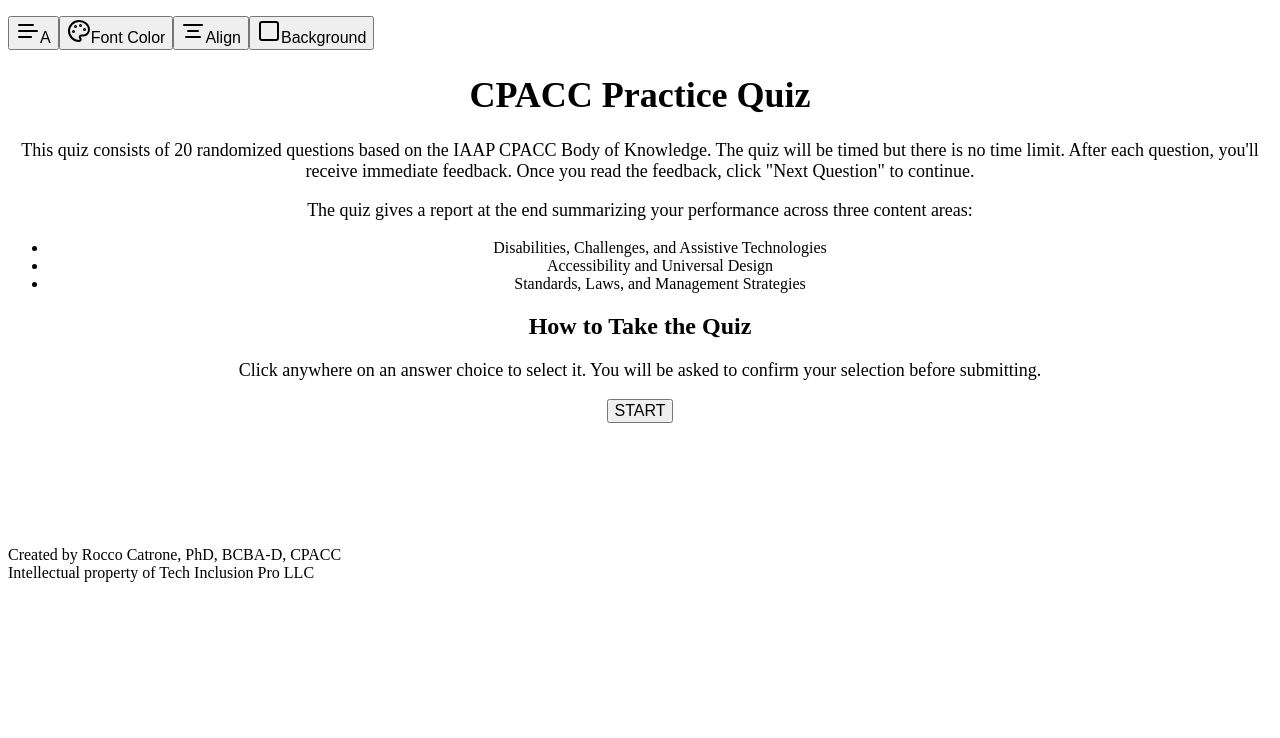
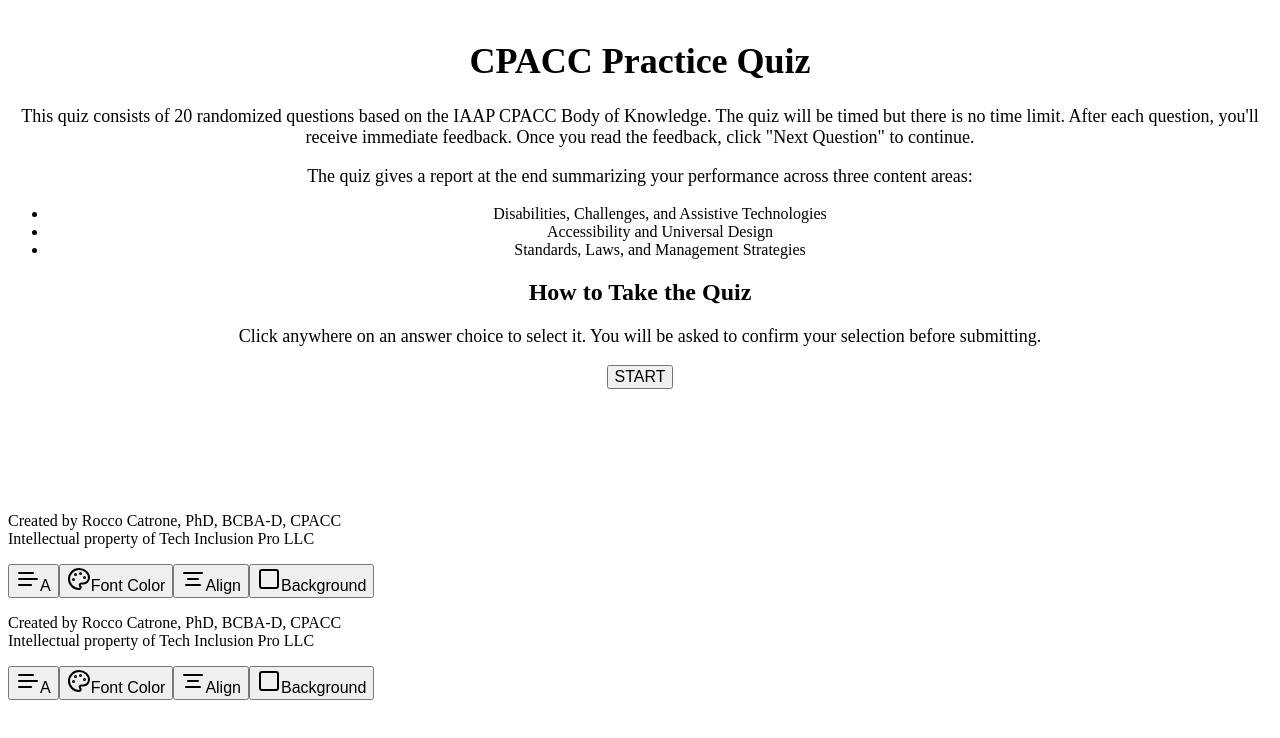
Before and after one commit to Tech-Inclusion-Pro/cpacc-prep-ace, a React (Vite) app: page / in a window 1280 px wide. Shown: the top 738 px of the page. Built offline with nearby package versions, Linux system fonts and the light colour scheme.

Commit message:
Move accessibility buttons to footer
Move accessibility buttons to the footer and apply background color to quiz options.

```diff
--- a/src/App.tsx
+++ b/src/App.tsx
@@ -7,7 +7,7 @@ import Index from "./pages/Index";
 import NotFound from "./pages/NotFound";
 import { TooltipProvider } from "@/components/ui/tooltip";
 import { AccessibilityProvider } from "./context/AccessibilityContext";
-import AccessibilityNavbar from "./components/AccessibilityNavbar";
+import Footer from "./components/Footer";
 
 const queryClient = new QueryClient();
 
@@ -19,7 +19,6 @@ const App = () => (
         <Sonner />
         <BrowserRouter>
           <div className="flex flex-col min-h-screen">
-            <AccessibilityNavbar />
             <div className="flex-grow">
               <Routes>
                 <Route path="/" element={<Index />} />
@@ -27,6 +26,7 @@ const App = () => (
                 <Route path="*" element={<NotFound />} />
               </Routes>
             </div>
+            <Footer />
           </div>
         </BrowserRouter>
       </TooltipProvider>
--- a/src/components/AccessibilityNavbar.tsx
+++ b/src/components/AccessibilityNavbar.tsx
@@ -43,8 +43,8 @@ const AccessibilityNavbar: React.FC = () => {
   };
 
   return (
-    <nav className="border-b p-2 bg-background" aria-label="Accessibility options">
-      <div className="max-w-screen-xl mx-auto flex justify-end gap-2">
+    <nav className="p-2 bg-background" aria-label="Accessibility options">
+      <div className="max-w-screen-xl mx-auto flex justify-center gap-2 flex-wrap">
         {/* Font Size Button */}
         <Popover>
           <PopoverTrigger asChild>
--- a/src/components/Footer.tsx
+++ b/src/components/Footer.tsx
@@ -1,14 +1,20 @@
 
 import React from 'react';
+import AccessibilityNavbar from './AccessibilityNavbar';
 
 const Footer: React.FC = () => {
   return (
-    <footer className="py-4 px-4 text-center text-xs text-gray-600 border-t mt-auto">
-      <p>
-        Created by Rocco Catrone, PhD, BCBA-D, CPACC
-        <br />
-        Intellectual property of Tech Inclusion Pro LLC
-      </p>
+    <footer className="border-t mt-auto">
+      <div className="py-4 px-4 text-center text-xs text-gray-600">
+        <p>
+          Created by Rocco Catrone, PhD, BCBA-D, CPACC
+          <br />
+          Intellectual property of Tech Inclusion Pro LLC
+        </p>
+      </div>
+      <div className="border-t">
+        <AccessibilityNavbar />
+      </div>
     </footer>
   );
 };
--- a/src/components/QuizQuestion.tsx
+++ b/src/components/QuizQuestion.tsx
@@ -2,6 +2,7 @@
 import React, { useState } from 'react';
 import { Button } from '@/components/ui/button';
 import { QuizQuestion } from '@/types';
+import { useAccessibility } from '@/context/AccessibilityContext';
 
 interface QuizQuestionProps {
   question: QuizQuestion;
@@ -18,6 +19,7 @@ const QuizQuestionComponent: React.FC<QuizQuestionProps> = ({
 }) => {
   const [selectedOption, setSelectedOption] = useState<number | null>(null);
   const [confirmed, setConfirmed] = useState(false);
+  const { backgroundColor } = useAccessibility();
 
   const handleOptionClick = (index: number) => {
     if (!confirmed) {
@@ -43,7 +45,10 @@ const QuizQuestionComponent: React.FC<QuizQuestionProps> = ({
   };
 
   const getOptionStyle = (index: number) => {
-    const styles: React.CSSProperties = {};
+    const styles: React.CSSProperties = {
+      backgroundColor: 'var(--bg-color)',
+      color: 'var(--text-color)'
+    };
 
     if (selectedOption === index) {
       styles.borderColor = `var(--text-color)`;
--- a/src/components/ResultsPage.tsx
+++ b/src/components/ResultsPage.tsx
@@ -11,7 +11,7 @@ interface ResultsPageProps {
 }
 
 const ResultsPage: React.FC<ResultsPageProps> = ({ results, onRestart }) => {
-  const { verticalPosition, horizontalAlignment } = useAccessibility();
+  const { textAlignment } = useAccessibility();
   const { totalQuestions, correctAnswers, totalTime, date, categoryResults } = results;
   const percentage = (correctAnswers / totalQuestions) * 100;
   const recommendations = generateRecommendations(results);
@@ -50,8 +50,8 @@ const ResultsPage: React.FC<ResultsPageProps> = ({ results, onRestart }) => {
 
   return (
     <div className="quiz-container animate-fade-in print:shadow-none print:my-0">
-      <div className="quiz-position-container" data-vertical={verticalPosition}>
-        <div className="quiz-alignment-container" style={{ textAlign: horizontalAlignment as any }}>
+      <div className="quiz-position-container">
+        <div className="quiz-alignment-container" style={{ textAlign: textAlignment as any }}>
           <div className="text-center mb-8">
             <h1 className="text-3xl font-bold text-gray-800 mb-4">Quiz Results</h1>
             <div className="h-1 w-20 bg-quiz-secondary mx-auto mb-2"></div>
--- a/src/index.css
+++ b/src/index.css
@@ -1,3 +1,4 @@
+
 /* ... keep existing code */
 
 :root {
@@ -130,20 +131,22 @@ body .text-lg {
   border-radius: 0.375rem;
   padding: 1rem;
   margin-bottom: 0.75rem;
-  background-color: white;
+  background-color: var(--bg-color);
+  color: var(--text-color);
   transition: all 0.2s ease;
   cursor: pointer;
 }
 
 .quiz-option:hover {
-  background-color: #f7fafc;
+  background-color: var(--bg-color);
+  opacity: 0.9;
 }
 
 /* Updated selected style to use a border that matches the font color */
 .quiz-option.selected {
   border-color: var(--text-color);
   border-width: 3px;
-  background-color: #f7fafc;
+  background-color: var(--bg-color);
 }
 
 /* Custom border for selected option */
```
